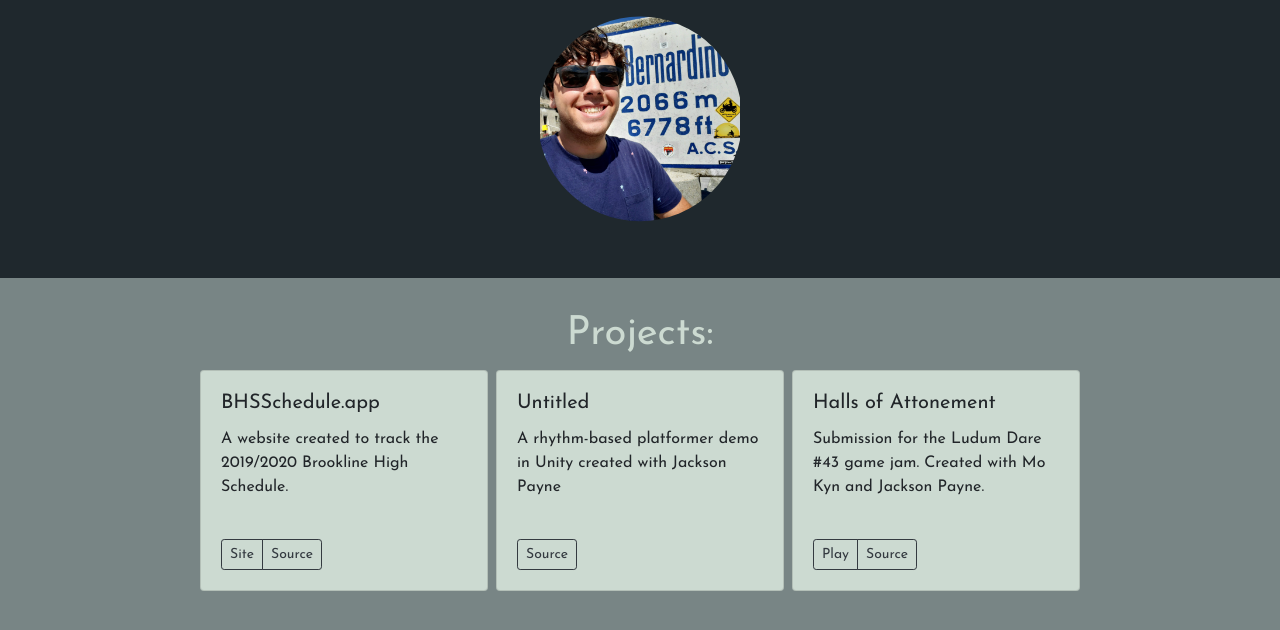
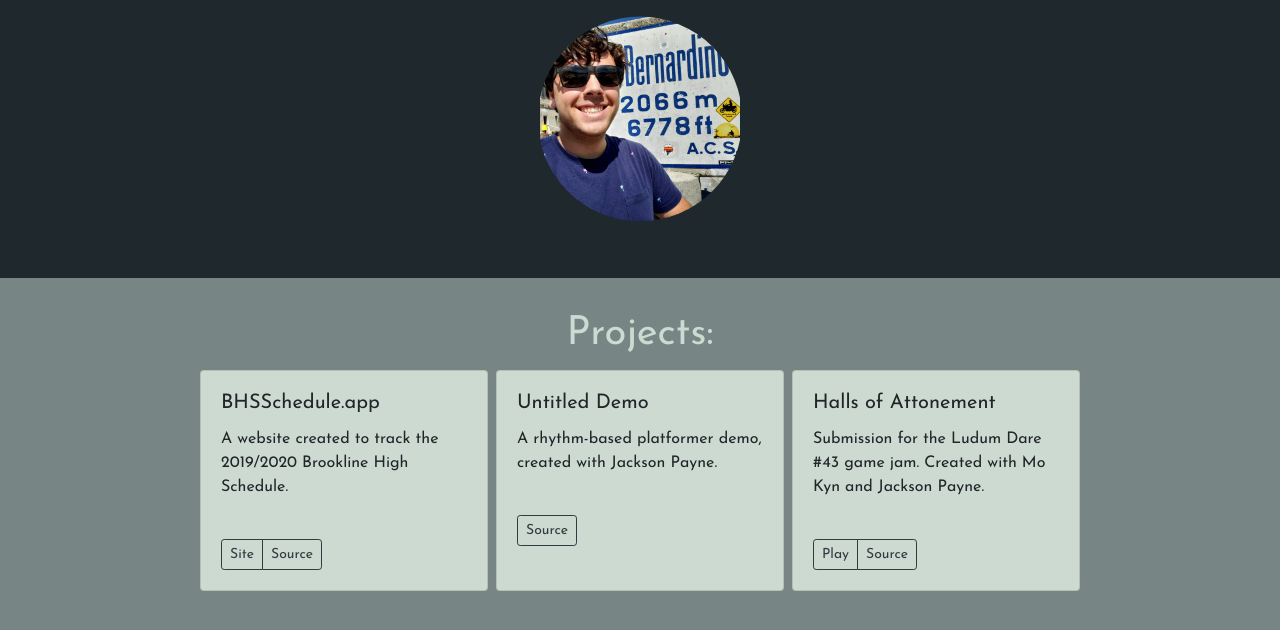
Before and after one commit to jackheuberger/jackheuberger.github.io, a plain HTML site: page index.html in a window 1280 px wide. Shown: the part 256-886 px from the top of the page. Drawn offline with nearby package versions, Linux system fonts and the light colour scheme; grey boxes are pictures that could not be loaded.

Commit message:
Updated Unity

```diff
--- a/index.html
+++ b/index.html
@@ -39,9 +39,9 @@
       </div>
       <div class="card" style="width: 18rem;">
         <div class="card-body">
-          <h5 class="card-title">Untitled</h5>
+          <h5 class="card-title">Untitled Demo</h5>
           <p class="card-text">
-            A rhythm-based platformer demo in Unity created with Jackson Payne
+            A rhythm-based platformer demo, created with Jackson Payne.
           </p>
           </br>
           <div class="btn-group btn-group-sm" role="group">
```
